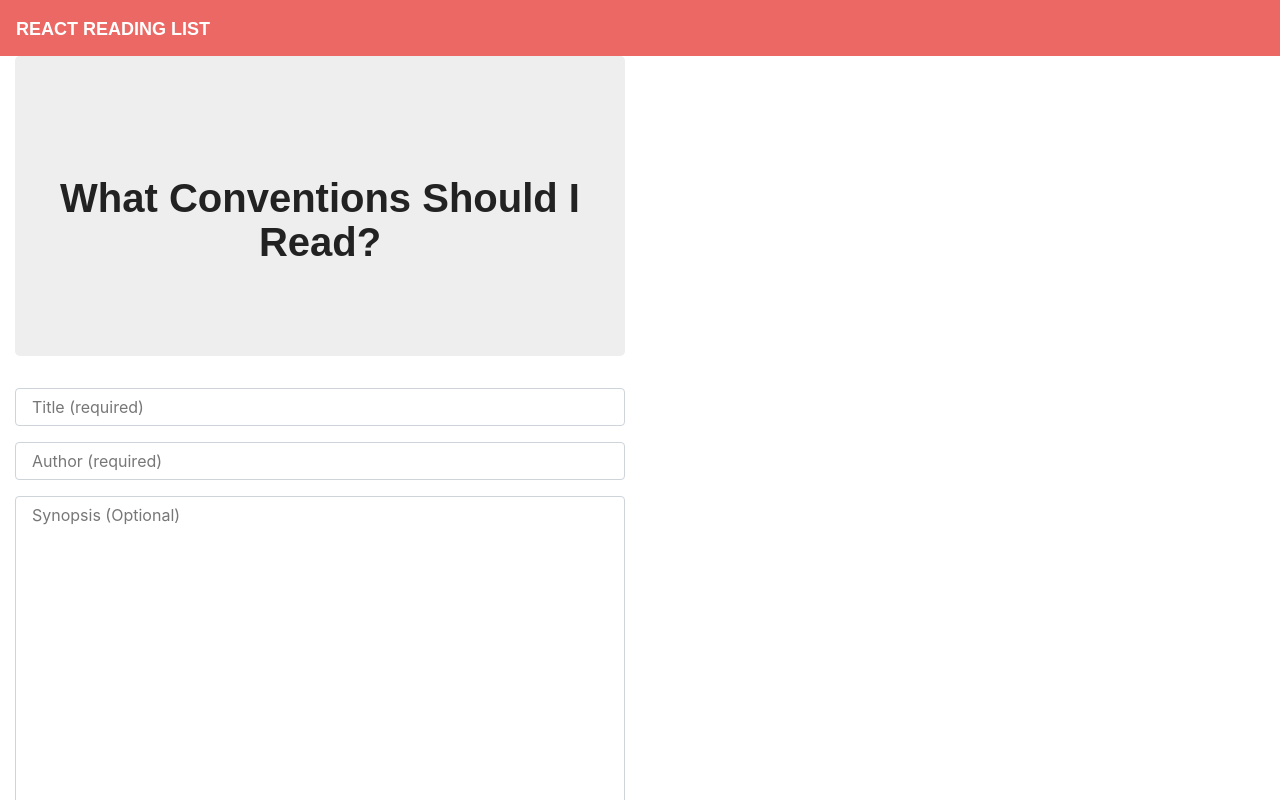
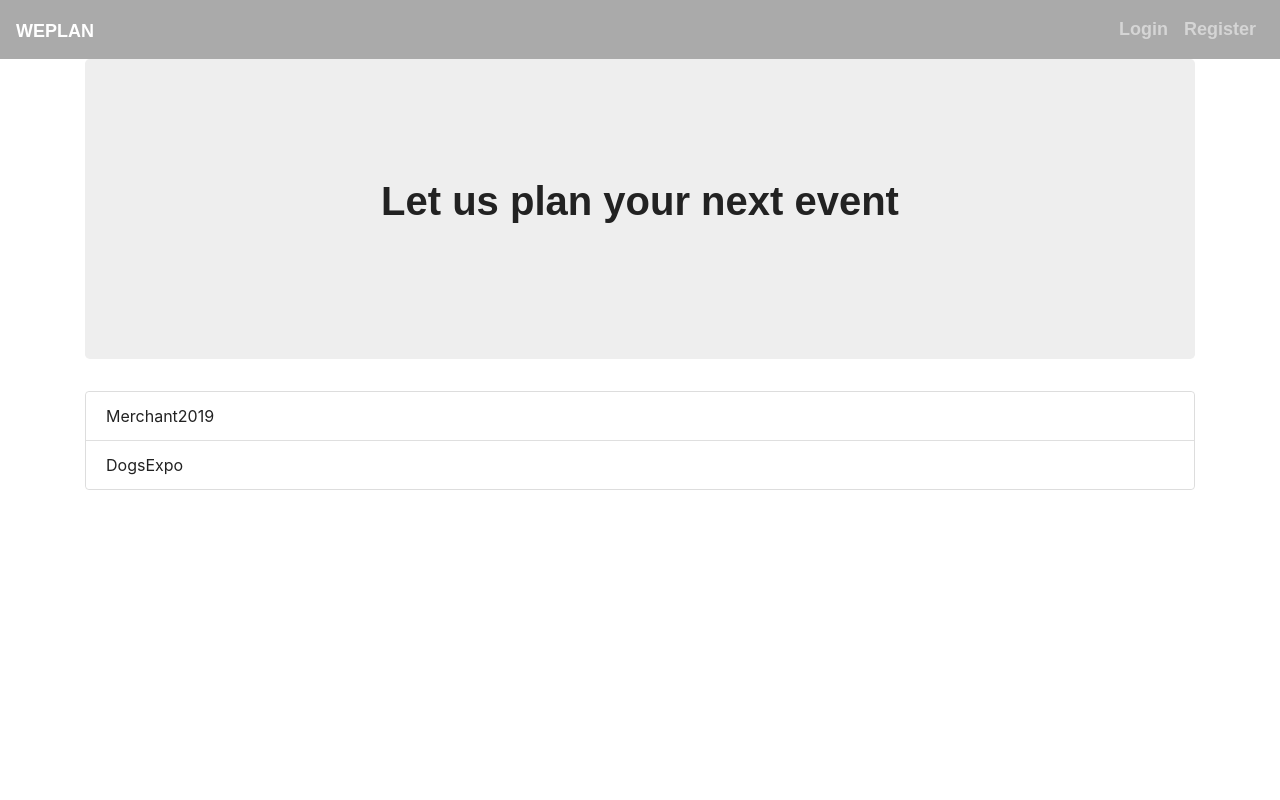
Before and after one commit to sespert/WePlan, a React (Create React App) app in the folder client/: page / in a window 1280 px wide. Shown: the top 800 px of the page. Built offline with nearby package versions, Linux system fonts and the light colour scheme; a web font is replaced by a local one.

Commit message:
General changes

```diff
--- a/client/src/App.js
+++ b/client/src/App.js
@@ -2,7 +2,7 @@ import React from "react";
 import { BrowserRouter as Router, Route, Switch } from "react-router-dom";
 import Event from "./pages/Event";
 // import Detail from "./pages/Detail";
-// import NoMatch from "./pages/NoMatch";
+import NoMatch from "./pages/NoMatch";
 import Nav from "./components/Nav";
 
 function App() {
@@ -13,8 +13,8 @@ function App() {
         <Switch>
           <Route exact path="/" component={Event} />
           {/* <Route exact path="/events" component={Event} />
-          <Route exact path="/events/:id" component={Detail} />
-          <Route component={NoMatch} /> */}
+          <Route exact path="/events/:id" component={Detail} /> */}
+          <Route component={NoMatch} />
         </Switch>
       </div>
     </Router>
--- a/client/src/components/List/index.js
+++ b/client/src/components/List/index.js
@@ -11,6 +11,6 @@ export function List({ children }) {
   );
 }
 
-export function ListItem({ children }) {
-  return <li className="list-group-item">{children}</li>;
+export function ListItem(props) {
+  return <li className="list-group-item">{props.title}</li>;
 }
--- a/client/src/components/Nav/index.js
+++ b/client/src/components/Nav/index.js
@@ -2,12 +2,20 @@ import React from "react";
 
 function Nav() {
   return (
-    <nav className="navbar navbar-expand-lg navbar-dark bg-primary">
+    <nav className="navbar navbar-expand-lg navbar-dark bg-secondary">
       <a className="navbar-brand" href="/">
-        React Reading List
+        WePlan
       </a>
+        <ul className="navbar-nav flex-row ml-md-auto">
+          <li className="nav-item">
+          <a class="nav-link" href="/">Login</a>
+          </li>
+          <li className="nav-item">
+          <a class="nav-link" href="/">Register</a>
+        </li>
+        </ul>
     </nav>
-  );
-}
+      );
+    }
 
-export default Nav;
+    export default Nav;
--- a/client/src/pages/Event.js
+++ b/client/src/pages/Event.js
@@ -9,11 +9,16 @@ import { Input, TextArea, FormBtn } from "../components/Form";
 
 class Conventions extends Component {
   state = {
-    conventions: [],
-    title: "",
-    author: "",
-    synopsis: ""
-  };
+    events: [{
+      title: "Merchant2019",
+      date: "Sep2019"
+    },
+    {
+      title: "DogsExpo",
+      date: "Oct2019"
+    }
+      ]
+  }
 
   // componentDidMount() {
   //   this.loadConventions();
@@ -55,61 +60,21 @@ class Conventions extends Component {
 
   render() {
     return (
-      <Container fluid>
-        <Row>
-          <Col size="md-6">
+      <Container>
             <Jumbotron>
-              <h1>What Conventions Should I Read?</h1>
+              <h1>Let us plan your next event</h1>
             </Jumbotron>
-            <form>
-              <Input
-                value={this.state.title}
-                onChange={this.handleInputChange}
-                name="title"
-                placeholder="Title (required)"
-              />
-              <Input
-                value={this.state.author}
-                onChange={this.handleInputChange}
-                name="author"
-                placeholder="Author (required)"
-              />
-              <TextArea
-                value={this.state.synopsis}
-                onChange={this.handleInputChange}
-                name="synopsis"
-                placeholder="Synopsis (Optional)"
-              />
-              <FormBtn
-                disabled={!(this.state.author && this.state.title)}
-                onClick={this.handleFormSubmit}
-              >
-                Submit Book
-              </FormBtn>
-            </form>
-          </Col>
-          {/* <Col size="md-6 sm-12">
-            <Jumbotron>
-              <h1>Conventions On My List</h1>
-            </Jumbotron>
-            {this.state.Conventions.length ? (
-              <List>
-                {this.state.Conventions.map(book => (
-                  <ListItem key={book._id}>
-                    <Link to={"/Conventions/" + book._id}>
-                      <strong>
-                        {book.title} by {book.author}
-                      </strong>
-                    </Link>
-                    <DeleteBtn onClick={() => this.deleteBook(book._id)} />
-                  </ListItem>
-                ))}
-              </List>
-            ) : (
-              <h3>No Results to Display</h3>
-            )}
-          </Col> */}
-        </Row>
+
+            <List>
+            {this.state.events.map(eve => {
+                  return(
+                    <ListItem
+                      title = {eve.title}
+                    />
+                  )
+                })}
+            </List>
+
       </Container>
     );
   }
```
Also changed, not shown: client/src/components/Modal/index.js (added, +40 -0 lines), 1 other file (tests, documents, lock files or other folders).
